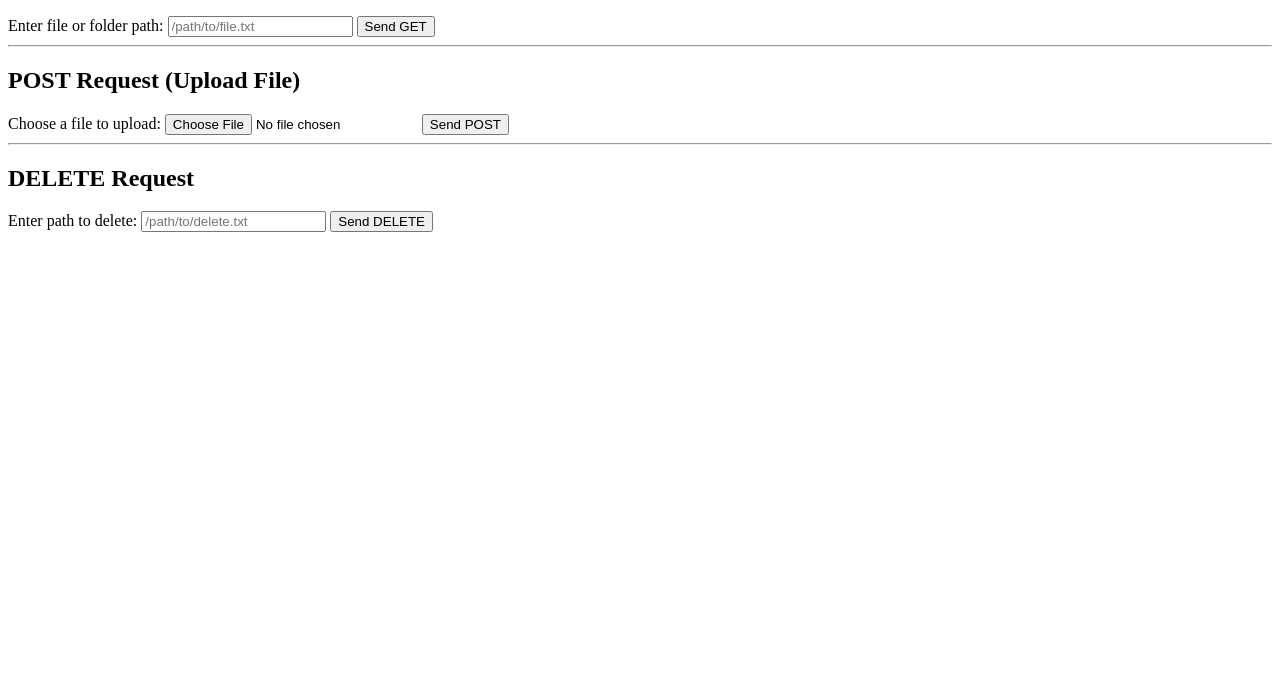
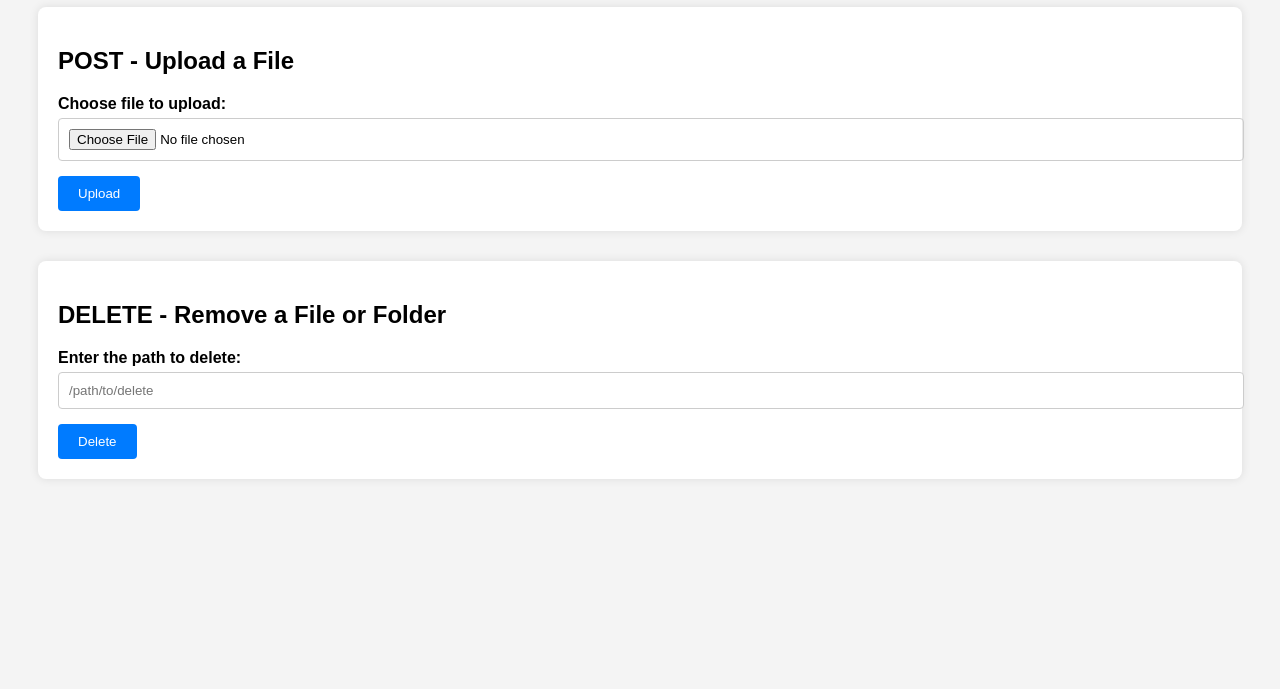
Before and after one commit to red2i13/webserv_1337, a plain HTML site: page redlion_24/www/index.html in a window 1280 px wide. Shown: the part 111-800 px from the top of the page. Drawn offline with Linux system fonts and the light colour scheme.

Commit message:
index.html

```diff
--- a/redlion_24/www/index.html
+++ b/redlion_24/www/index.html
@@ -18,52 +18,112 @@
 <!DOCTYPE html>
 <html lang="en">
 <head>
-  <meta charset="UTF-8">
-  <title>GET, POST, DELETE Form</title>
+  <meta charset="UTF-8" />
+  <meta name="viewport" content="width=device-width, initial-scale=1.0"/>
+  <title>HTTP Methods Handler</title>
+  <style>
+    body {
+      font-family: Arial, sans-serif;
+      background: #f4f4f4;
+      padding: 30px;
+    }
+
+    h1 {
+      text-align: center;
+      color: #333;
+    }
+
+    .section {
+      background: white;
+      padding: 20px;
+      margin-bottom: 30px;
+      border-radius: 8px;
+      box-shadow: 0 0 10px rgba(0,0,0,0.1);
+    }
+
+    label {
+      display: block;
+      margin: 10px 0 5px;
+      font-weight: bold;
+    }
+
+    input[type="text"],
+    input[type="file"] {
+      width: 100%;
+      padding: 10px;
+      margin-bottom: 15px;
+      border: 1px solid #ccc;
+      border-radius: 4px;
+    }
+
+    button {
+      padding: 10px 20px;
+      background: #007BFF;
+      border: none;
+      color: white;
+      border-radius: 4px;
+      cursor: pointer;
+    }
+
+    button:hover {
+      background: #0056b3;
+    }
+
+    .response {
+      margin-top: 15px;
+      font-size: 14px;
+      color: #444;
+      background: #e9ecef;
+      padding: 10px;
+      border-radius: 5px;
+    }
+  </style>
 </head>
 <body>
-  <h1>HTTP Methods Demo</h1>
 
-  <!-- GET METHOD -->
-  <section>
-    <h2>GET Request</h2>
-    <form id="get-form" method="GET">
-      <label for="get-path">Enter file or folder path:</label>
-      <input type="text" id="get-path" name="path" placeholder="/path/to/file.txt">
-      <button type="submit">Send GET</button>
+  <h1>HTTP Methods: POST & DELETE</h1>
+
+  <!-- POST Section -->
+  <div class="section">
+    <h2>POST - Upload a File</h2>
+    <form action="/upload" method="POST" enctype="multipart/form-data">
+      <label for="file-upload">Choose file to upload:</label>
+      <input type="file" id="file-upload" name="file" required />
+      <button type="submit">Upload</button>
     </form>
-  </section>
+  </div>
 
-  <hr>
-
-  <!-- POST METHOD -->
-  <section>
-    <h2>POST Request (Upload File)</h2>
-    <form action="/upload" method="POST" enctype="multipart/form-data">
-      <label for="post-file">Choose a file to upload:</label>
-      <input type="file" id="post-file" name="file">
-      <button type="submit">Send POST</button>
-    </form>
-  </section>
-
-  <hr>
-
-  <!-- DELETE METHOD -->
-  <section>
-    <h2>DELETE Request</h2>
-    <label for="delete-path">Enter path to delete:</label>
-    <input type="text" id="delete-path" placeholder="/path/to/delete.txt">
-    <button onclick="sendDelete()">Send DELETE</button>
-  </section>
+  <!-- DELETE Section -->
+  <div class="section">
+    <h2>DELETE - Remove a File or Folder</h2>
+    <label for="delete-path">Enter the path to delete:</label>
+    <input type="text" id="delete-path" placeholder="/path/to/delete" required />
+    <button onclick="sendDelete()">Delete</button>
+    <div id="delete-response" class="response" style="display: none;"></div>
+  </div>
 
   <script>
     function sendDelete() {
-      const path = document.getElementById('delete-path').value;
-      fetch(path, { method: 'DELETE' })
-        .then(res => res.text())
-        .then(data => alert("DELETE response:\n" + data))
-        .catch(err => alert("Error: " + err));
+      const path = document.getElementById("delete-path").value;
+      if (!path) {
+        alert("Please enter a path.");
+        return;
+      }
+
+      fetch(path, {
+        method: "DELETE"
+      })
+      .then(res => res.text())
+      .then(data => {
+        document.getElementById("delete-response").style.display = "block";
+        document.getElementById("delete-response").innerText = "Response: " + data;
+      })
+      .catch(error => {
+        document.getElementById("delete-response").style.display = "block";
+        document.getElementById("delete-response").innerText = "Error: " + error;
+      });
     }
   </script>
+
 </body>
 </html>
```
Also changed, not shown: 1 other file.
